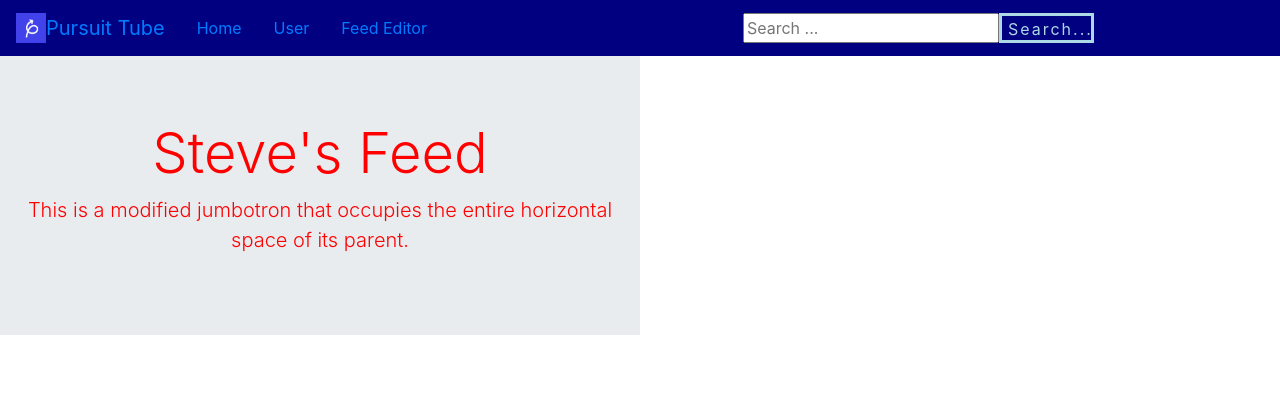
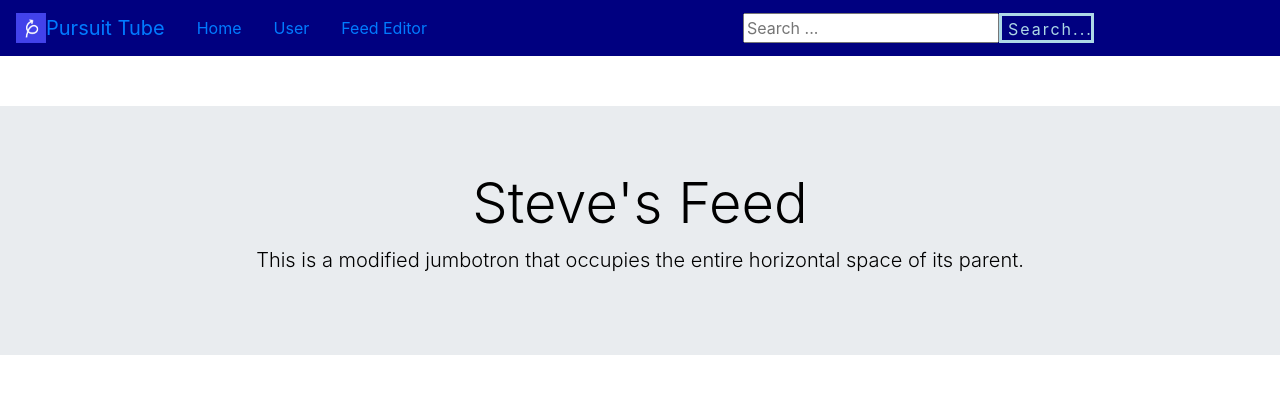
Before and after one commit to JennMP88/sequel_motube, a React (Create React App) app: page /#/ in a window 1280 px wide. Shown: the top 394 px of the page. Built offline with nearby package versions, Linux system fonts and the light colour scheme.

Commit message:
change up home styling

```diff
--- a/src/components/home.css
+++ b/src/components/home.css
@@ -1,7 +1,9 @@
 .home{
-    flex-wrap: flex;
-      color: red;
-      background-color: rgba(157,52,99,0.7);
-      width: 50%;
-      text-align: center;
+    position: relative;
+    padding:0 !important;
+    margin-top:50px !important;
+    background: #eee;
+    margin-top: 23px;
+    text-align:center;
+    margin-bottom: 0 !important;
 }
```
